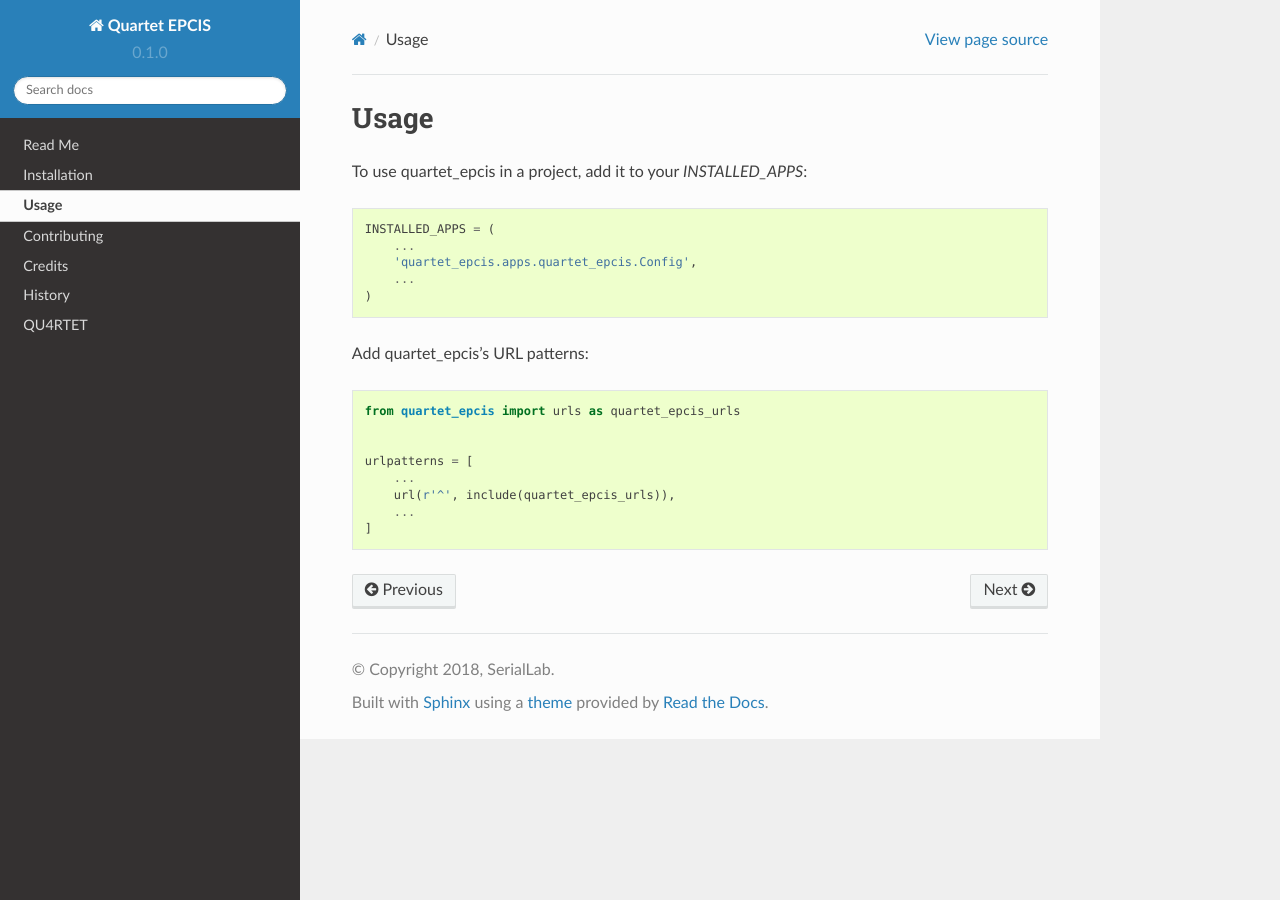
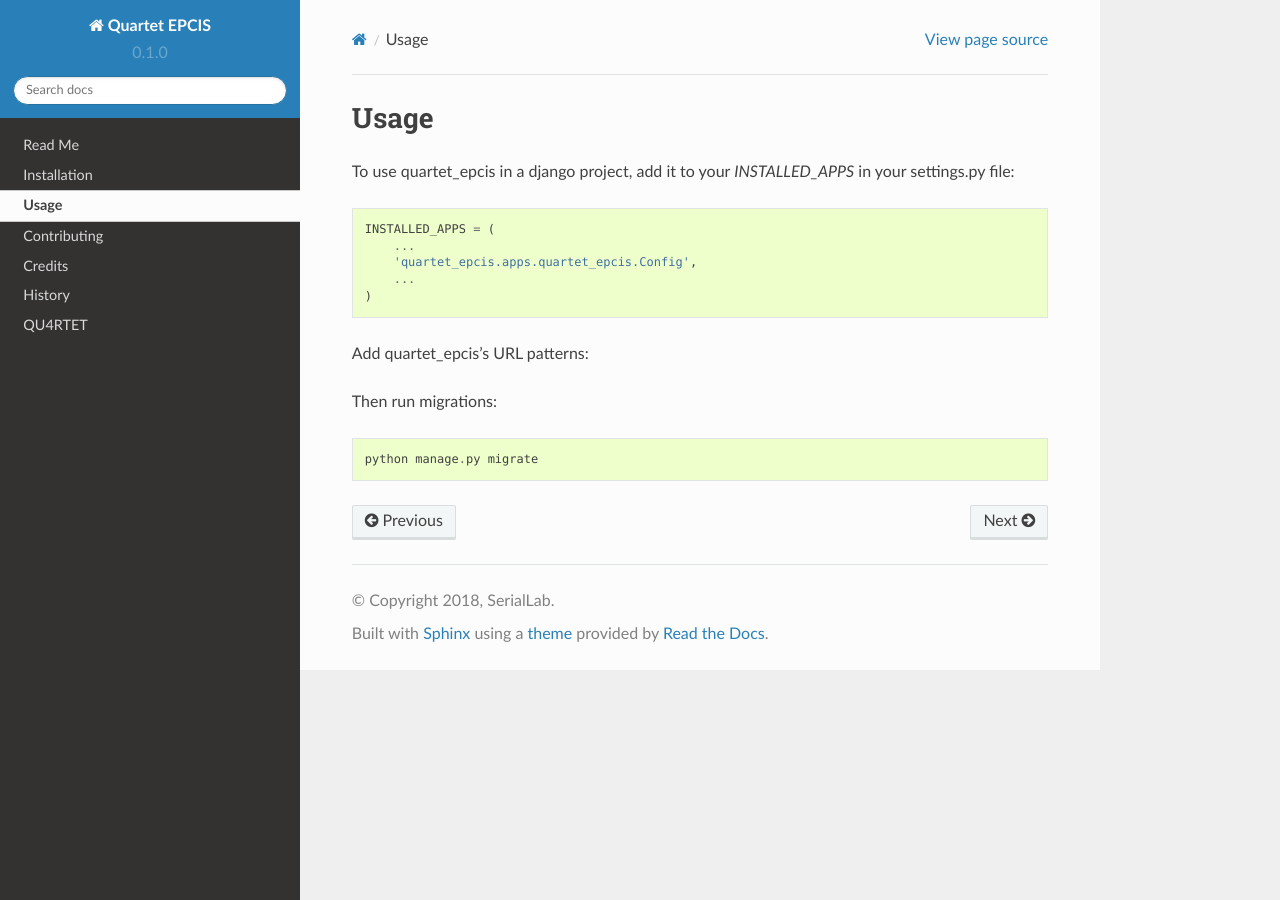
Before and after one commit to rmagee/quartet_epcis, a Sphinx documentation site: the page built from docs/usage.rst, in a window 1280 px wide. Built offline with Sphinx 7.4.7 and the Read the Docs theme 2.0.0, drawn with Linux system fonts in a browser that asks for light colours; pages that are not in the unit, such as notebooks, are missing from menus.

Commit message:
Updated docs.

```diff
--- a/docs/index.rst
+++ b/docs/index.rst
@@ -5,6 +5,9 @@
 
 QU4RTET - The Open Source Compliance Platform for Serialized Goods
 =================================================================
+The quartet_epcis python package is a Django application that
+contains the base database models necessary for the support of
+EPCIS 1.2 data persistence to an RDBMS.
 
 Contents:
 
--- a/docs/usage.rst
+++ b/docs/usage.rst
@@ -2,7 +2,8 @@
 Usage
 =====
 
-To use quartet_epcis in a project, add it to your `INSTALLED_APPS`:
+To use quartet_epcis in a django project, add it to your `INSTALLED_APPS` in
+your settings.py file:
 
 .. code-block:: python
 
@@ -14,13 +15,8 @@ To use quartet_epcis in a project, add it to your `INSTALLED_APPS`:
 
 Add quartet_epcis's URL patterns:
 
-.. code-block:: python
+Then run migrations:
 
-    from quartet_epcis import urls as quartet_epcis_urls
+.. code-block::
 
-
-    urlpatterns = [
-        ...
-        url(r'^', include(quartet_epcis_urls)),
-        ...
-    ]
+    python manage.py migrate
```
